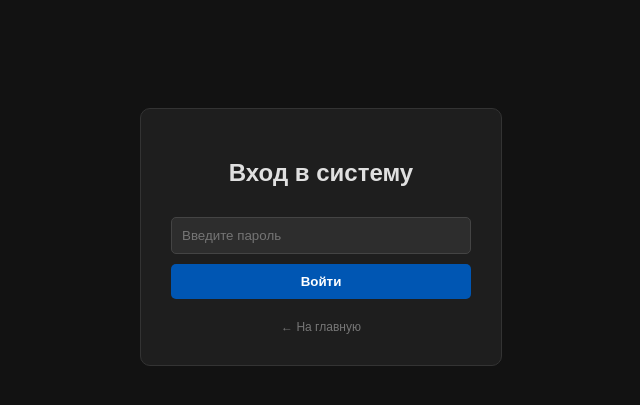
After one commit to malhassik/flask-app, a Flask app: page /login in a window 1280 px wide. The commit adds this page. Shown: the top 405 px of the page, without its empty margins (319-959 px from the left). Run offline with Flask 3, Linux system fonts and the light colour scheme.

Commit message:
add authorization, login page and logout button

```diff
--- a/app.py
+++ b/app.py
@@ -1,8 +1,14 @@
-from flask import Flask, render_template, request
+from flask import Flask, render_template, request, session, redirect, url_for
 import sqlite3
 from datetime import datetime
+import os
+from dotenv import load_dotenv
+
+load_dotenv()
 
 app = Flask(__name__)
+
+app.secret_key = "544"
 
 
 # Функция для подключения к базе данных
@@ -39,6 +45,29 @@ def home():
     return render_template("index.html", company_name="Логистрим")
 
 
+@app.route("/login", methods=["GET", "POST"])
+def login():
+    if request.method == "POST":
+        user_password = request.form.get("password")
+        real_password = os.getenv("ADMIN_PASSWORD")
+
+        if user_password == real_password:
+            # Пароль верный! Записываем в сессию отметку, что мы вошли
+            session["is_admin"] = True
+            return redirect(url_for("admin"))  # Перекидываем в админку
+        else:
+            return render_template("login.html", error="Неверный пароль")
+
+    return render_template("login.html")
+
+
+@app.route("/logout")
+def logout():
+    # Очищаем сессию (выходим)
+    session.pop("is_admin", None)
+    return redirect(url_for("home"))
+
+
 @app.route("/submit", methods=["POST"])
 def submit():
     client_name = request.form.get("client_name")
@@ -62,6 +91,8 @@ def submit():
 
 @app.route("/admin")
 def admin():
+    if not session.get("is_admin"):
+        return redirect(url_for("login"))
     # Подключаемся к базе и берем все заявки (SELECT)
     conn = get_db_connection()
     orders = conn.execute("SELECT * FROM orders ORDER BY id DESC").fetchall()
--- a/templates/admin.html
+++ b/templates/admin.html
@@ -114,7 +114,10 @@
         <p class="empty">Заявок пока нет. Как только клиенты заполнят форму, они появятся здесь.</p>
         {% endif %}
 
-        <a href="/" class="back-link">← Вернуться на главную</a>
+        <div style="margin-top: 25px; display: flex; justify-content: space-between;">
+            <a href="/" class="back-link">← Вернуться на главную</a>
+            <a href="/logout" style="color: #ff4444; text-decoration: none; font-weight: bold;">Выйти из системы</a>
+        </div>
     </div>
 </body>
 
--- /dev/null
+++ b/templates/login.html
@@ -0,0 +1,78 @@
+<!DOCTYPE html>
+<html lang="ru">
+
+<head>
+    <meta charset="UTF-8">
+    <title>Вход | Логистрим</title>
+    <style>
+        body {
+            font-family: Arial, sans-serif;
+            background-color: #121212;
+            color: #e0e0e0;
+            padding-top: 100px;
+            text-align: center;
+        }
+
+        .card {
+            background: #1e1e1e;
+            width: 300px;
+            margin: 0 auto;
+            padding: 30px;
+            border-radius: 10px;
+            border: 1px solid #333;
+        }
+
+        input {
+            width: 100%;
+            padding: 10px;
+            margin: 10px 0;
+            background: #2d2d2d;
+            border: 1px solid #444;
+            color: white;
+            box-sizing: border-box;
+            border-radius: 5px;
+        }
+
+        button {
+            width: 100%;
+            padding: 10px;
+            background: #0056b3;
+            color: white;
+            border: none;
+            border-radius: 5px;
+            cursor: pointer;
+            font-weight: bold;
+        }
+
+        button:hover {
+            background: #007bff;
+        }
+
+        .error {
+            color: #ff4444;
+            font-size: 14px;
+            margin-bottom: 10px;
+        }
+    </style>
+</head>
+
+<body>
+    <div class="card">
+        <h2>Вход в систему</h2>
+
+        <!-- Вывод ошибки, если пароль неверный -->
+        {% if error %}
+        <div class="error">{{ error }}</div>
+        {% endif %}
+
+        <form method="POST" action="/login">
+            <input type="password" name="password" placeholder="Введите пароль" required>
+            <button type="submit">Войти</button>
+        </form>
+
+        <br>
+        <a href="/" style="color: #777; font-size: 12px; text-decoration: none;">← На главную</a>
+    </div>
+</body>
+
+</html>
```
Also changed, not shown: templates/index.html (+7 -0 lines).
